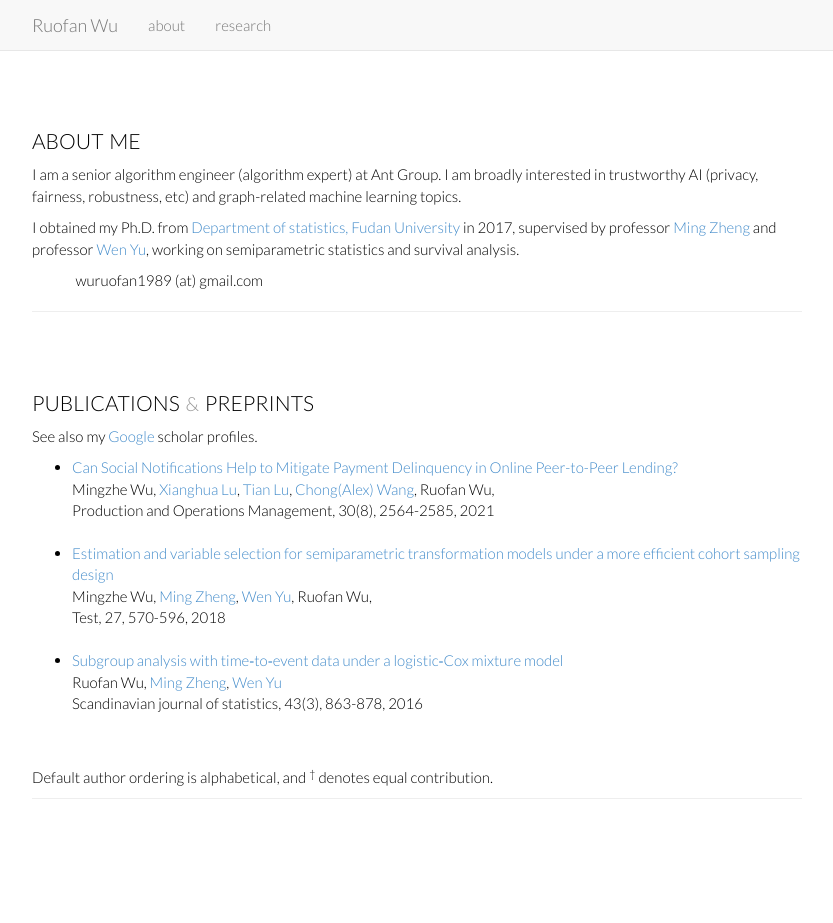
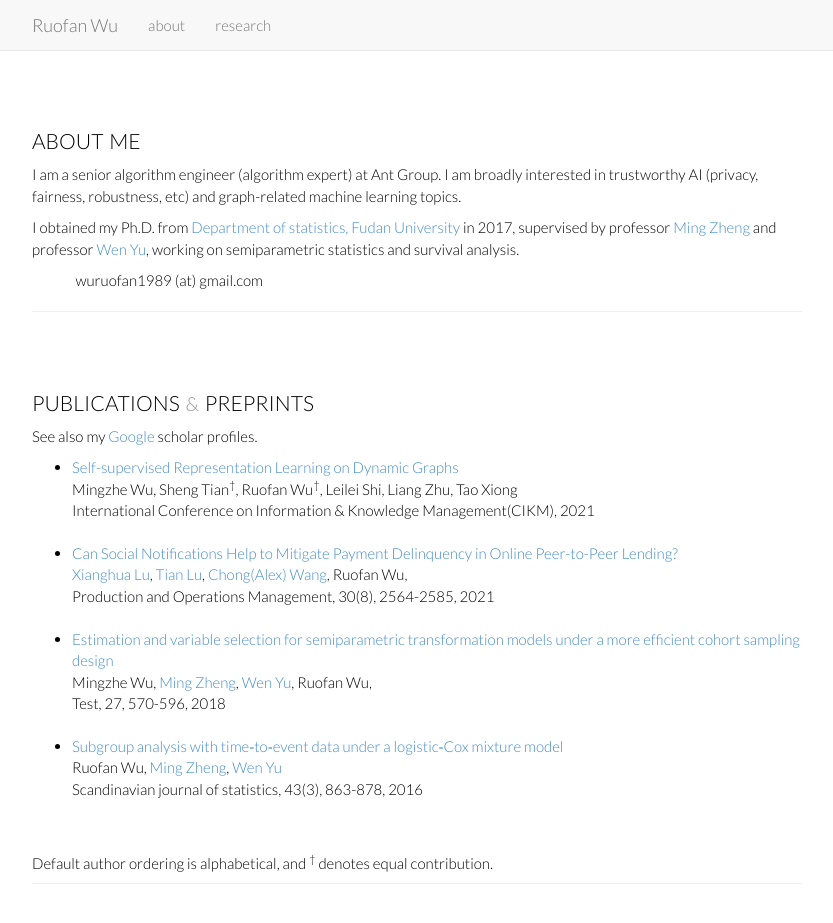
Before and after one commit to Rorschach1989/rorschach1989.github.io, a Jekyll site: the page index.html, which Jekyll copies as it is, in a window 1280 px wide and 944 px high. Shown: the top 923 px of the window, without its empty margins (223-1056 px from the left). Built offline with Jekyll 4.4.1, drawn with Linux system fonts in a browser that asks for light colours; nearby versions of some CDN libraries; library files that are not in the unit come from our copies.

Commit message:
Change template #15

```diff
--- a/index.html
+++ b/index.html
@@ -116,9 +116,22 @@
 	  <br>
 	  <ul>
 
+		<li> <a href="https://dl.acm.org/doi/abs/10.1145/3459637.3482389">
+			Self-supervised Representation Learning on Dynamic Graphs </a><br>
+			Mingzhe Wu,
+			Sheng Tian<sup><span>&#8224;</span></sup>,
+			Ruofan Wu<sup><span>&#8224;</span></sup>,
+			Leilei Shi,
+			Liang Zhu,
+			Tao Xiong
+			<br>
+			International Conference on Information & Knowledge Management(CIKM), 2021
+			<br>
+			<br>
+		</li>
+
 		<li> <a href="https://onlinelibrary.wiley.com/doi/abs/10.1111/poms.13395">
 			Can Social Notifications Help to Mitigate Payment Delinquency in Online Peer-to-Peer Lending? </a><br>
-			Mingzhe Wu,
 			<a href="https://www.fdsm.fudan.edu.cn/AboutUs/preview.html?uid=012009"> Xianghua Lu</a>,
 			<a href="https://search.asu.edu/profile/4217075"> Tian Lu</a>,
 			<a href="https://en.gsm.pku.edu.cn/faculty/alexwang">Chong(Alex) Wang</a>,
```
